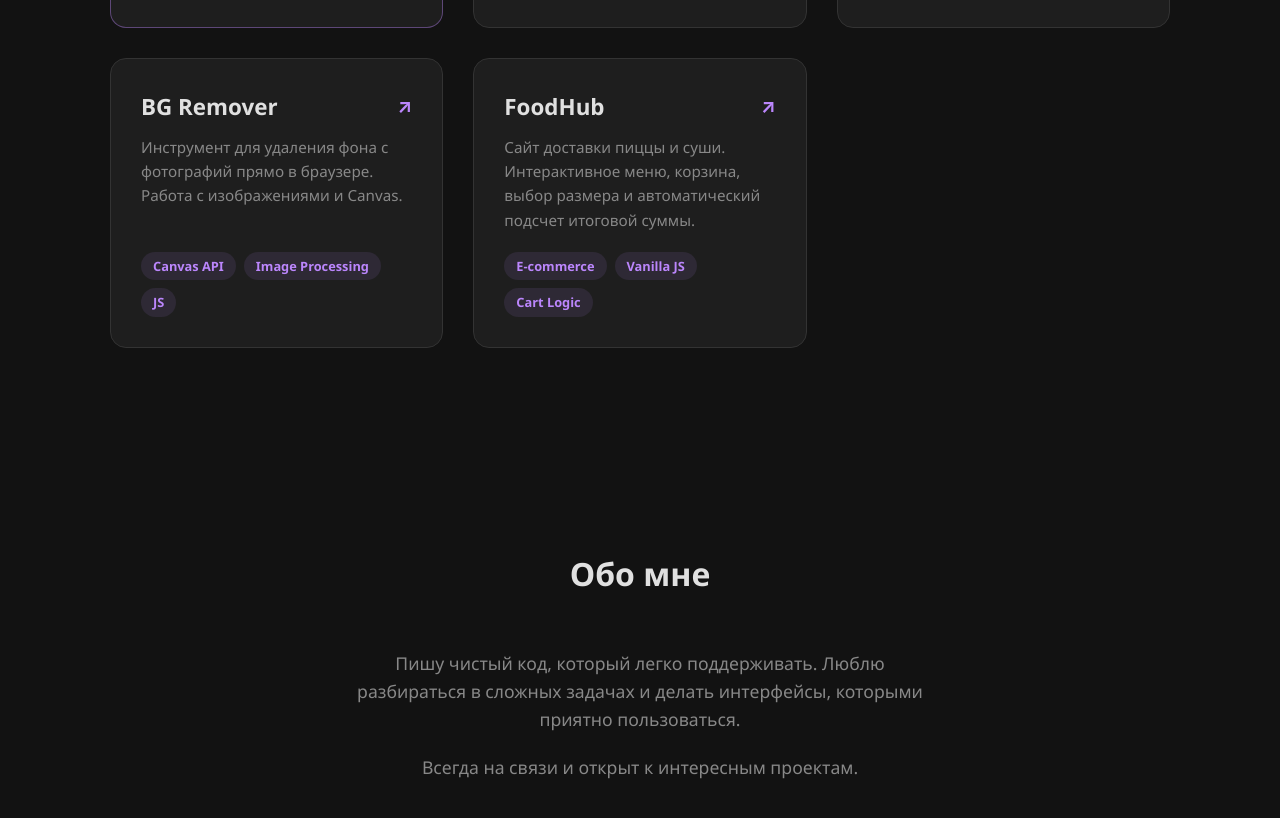
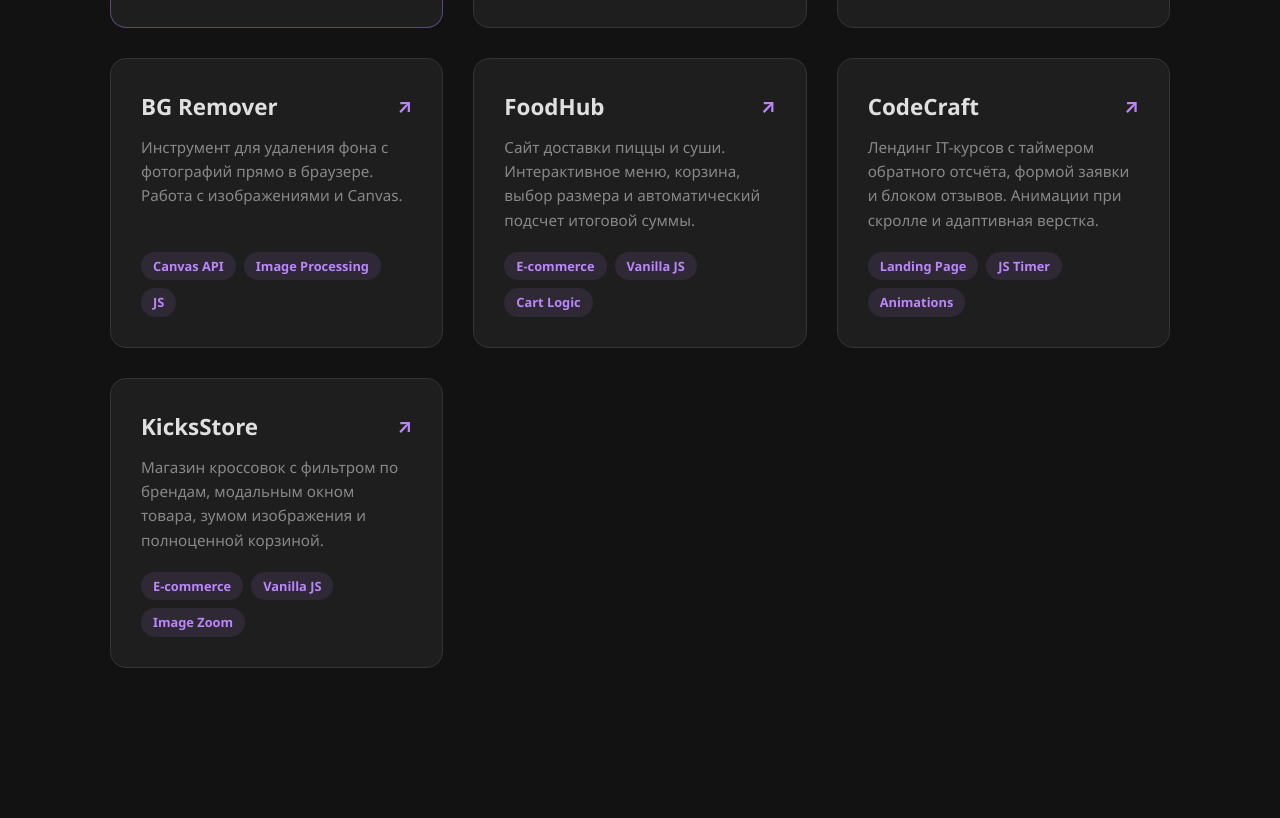
Before and after one commit to Xayryedel/partfolio, a plain HTML site: page index.html in a window 1280 px wide. Shown: the part 1312-2130 px from the top of the page. Drawn offline with Linux system fonts and the light colour scheme.

Commit message:
Update index.html

```diff
--- a/index.html
+++ b/index.html
@@ -266,6 +266,26 @@
                 </div>
             </a>
 
+            <a href="https://xayryedel.github.io/codecraft-web/#form" target="_blank" class="project-card">
+                <div class="project-title">CodeCraft <span>↗</span></div>
+                <div class="project-desc">Лендинг IT-курсов с таймером обратного отсчёта, формой заявки и блоком отзывов. Анимации при скролле и адаптивная верстка.</div>
+                <div class="project-stack">
+                    <span class="tag">Landing Page</span>
+                    <span class="tag">JS Timer</span>
+                    <span class="tag">Animations</span>
+                </div>
+            </a>
+
+            <a href="https://xayryedel.github.io/kicks-store/" target="_blank" class="project-card">
+                <div class="project-title">KicksStore <span>↗</span></div>
+                <div class="project-desc">Магазин кроссовок с фильтром по брендам, модальным окном товара, зумом изображения и полноценной корзиной.</div>
+                <div class="project-stack">
+                    <span class="tag">E-commerce</span>
+                    <span class="tag">Vanilla JS</span>
+                    <span class="tag">Image Zoom</span>
+                </div>
+            </a>
+
         </div>
     </section>
 
```
